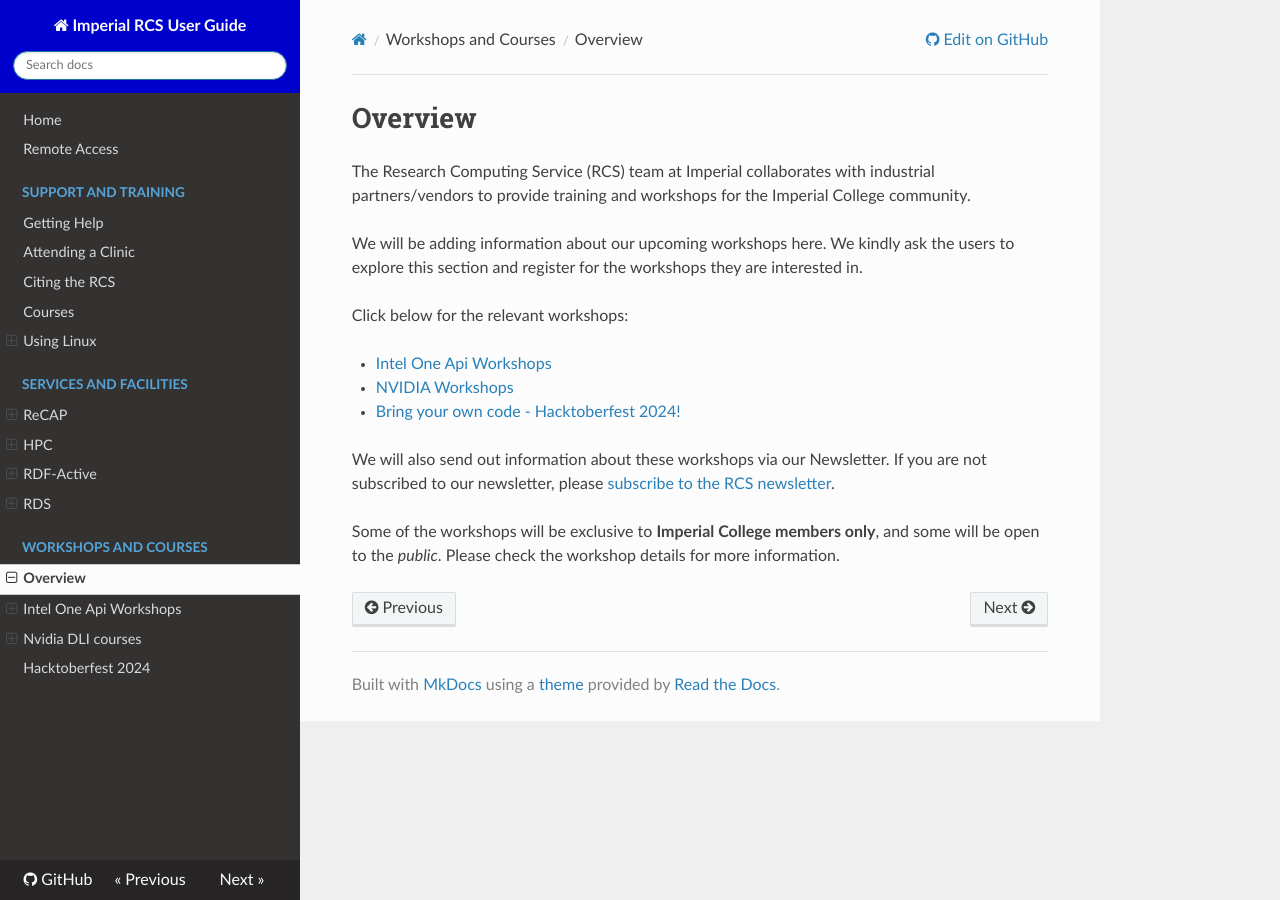
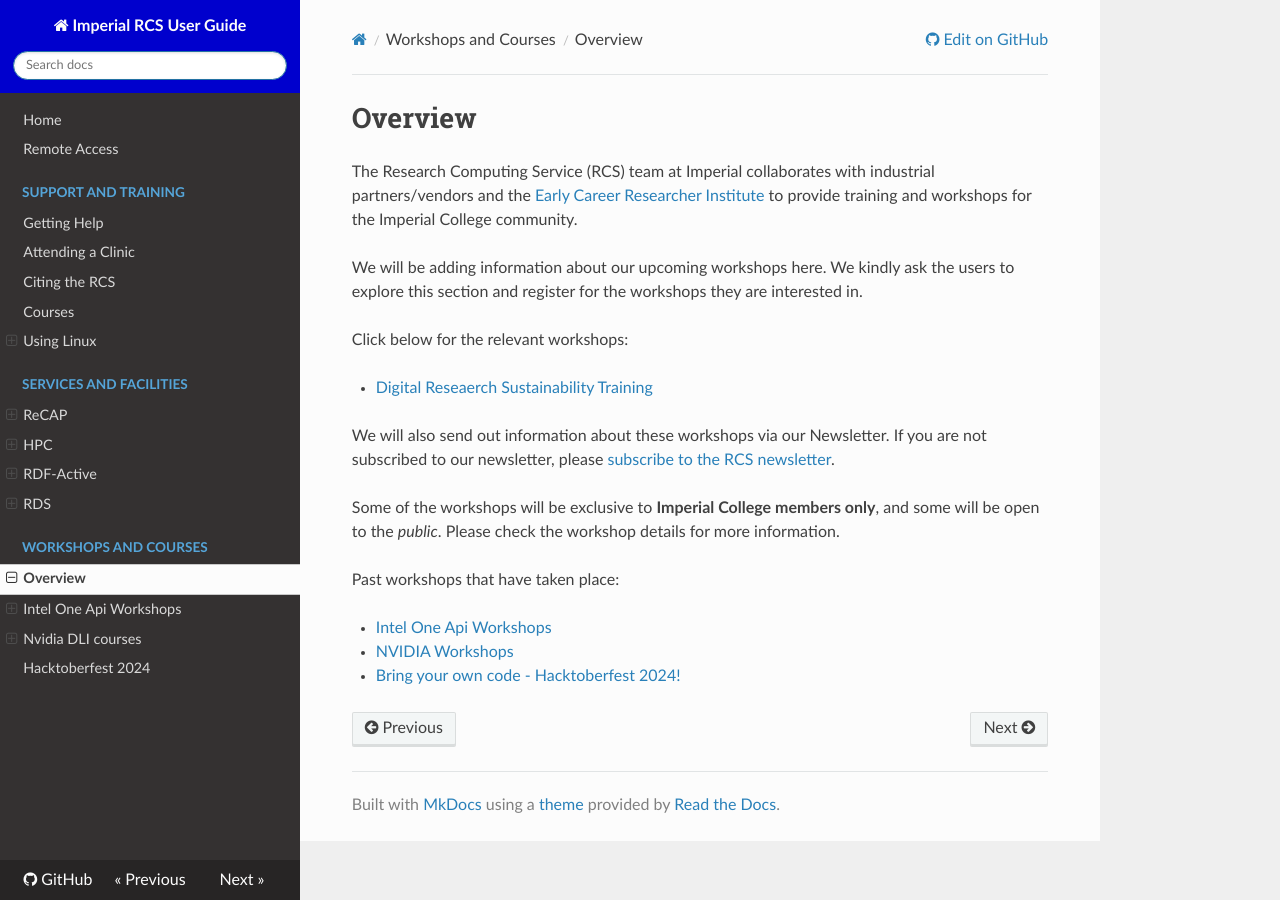
Before and after one commit to ImperialCollegeLondon/icl-rcs-user-guide, an MkDocs documentation site: the page built from docs/Workshops/overview.md, in a window 1280 px wide. Built offline with MkDocs 1.6.1, drawn with Linux system fonts in a browser that asks for light colours; nearby versions of some CDN libraries.

Commit message:
Update overview.md (#99)
Moved the old workshops to the bottom of the page and added in the Sustainability Training and a link to the ECRI

```diff
--- a/docs/Workshops/overview.md
+++ b/docs/Workshops/overview.md
@@ -1,17 +1,21 @@
 # Overview
 
-The Research Computing Service (RCS) team at Imperial collaborates with industrial partners/vendors to provide training and workshops for the Imperial College community.
+The Research Computing Service (RCS) team at Imperial collaborates with industrial partners/vendors and the [Early Career Researcher Institute](https://www.imperial.ac.uk/early-career-researcher-institute/learning-and-development/courses-by-programme/research-computing-and-data-science/) to provide training and workshops for the Imperial College community.
 
 We will be adding information about our upcoming workshops here. We kindly ask the users to explore this section and register for the workshops they are interested in.
 
 Click below for the relevant workshops:
+
+* [Digital Reseaerch Sustainability Training](https://www.eventbrite.com/e/1992553290530?aff=oddtdtcreator)
+
+We will also send out information about these workshops via our Newsletter. If you are not subscribed to our newsletter, please [subscribe to the RCS newsletter](https://www.imperial.ac.uk/admin-services/ict/self-service/research-support/rcs/about/newsletter-subscription/).
+
+Some of the workshops will be exclusive to **Imperial College members only**, and some will be open to the *public*. Please check the workshop details for more information.
+
+Past workshops that have taken place:
 
 * [Intel One Api Workshops](./Intel/overview.md)
 
 * [NVIDIA Workshops](./Nvidia/overview.md)
 
 * [Bring your own code - Hacktoberfest 2024!](hacktoberfest.md)
-
-We will also send out information about these workshops via our Newsletter. If you are not subscribed to our newsletter, please [subscribe to the RCS newsletter](https://www.imperial.ac.uk/admin-services/ict/self-service/research-support/rcs/about/newsletter-subscription/).
-
-Some of the workshops will be exclusive to **Imperial College members only**, and some will be open to the *public*. Please check the workshop details for more information.
```
